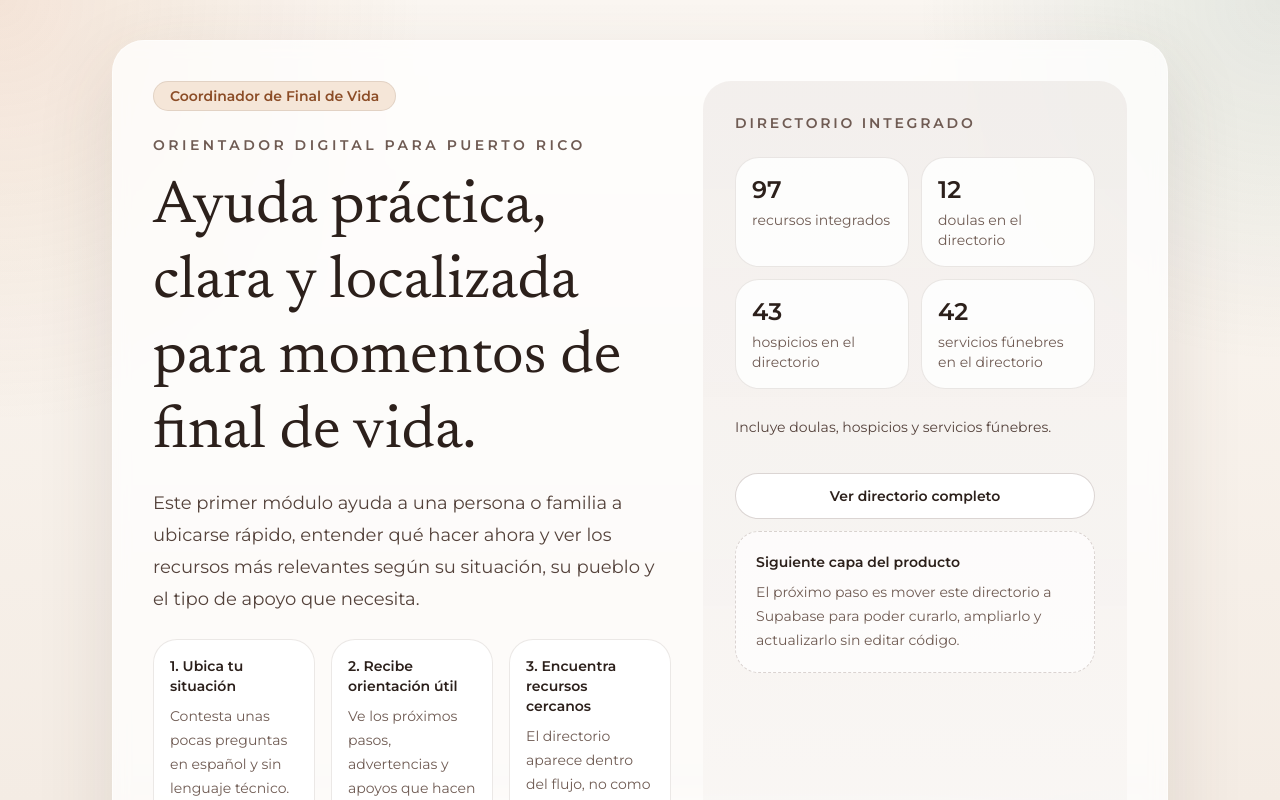
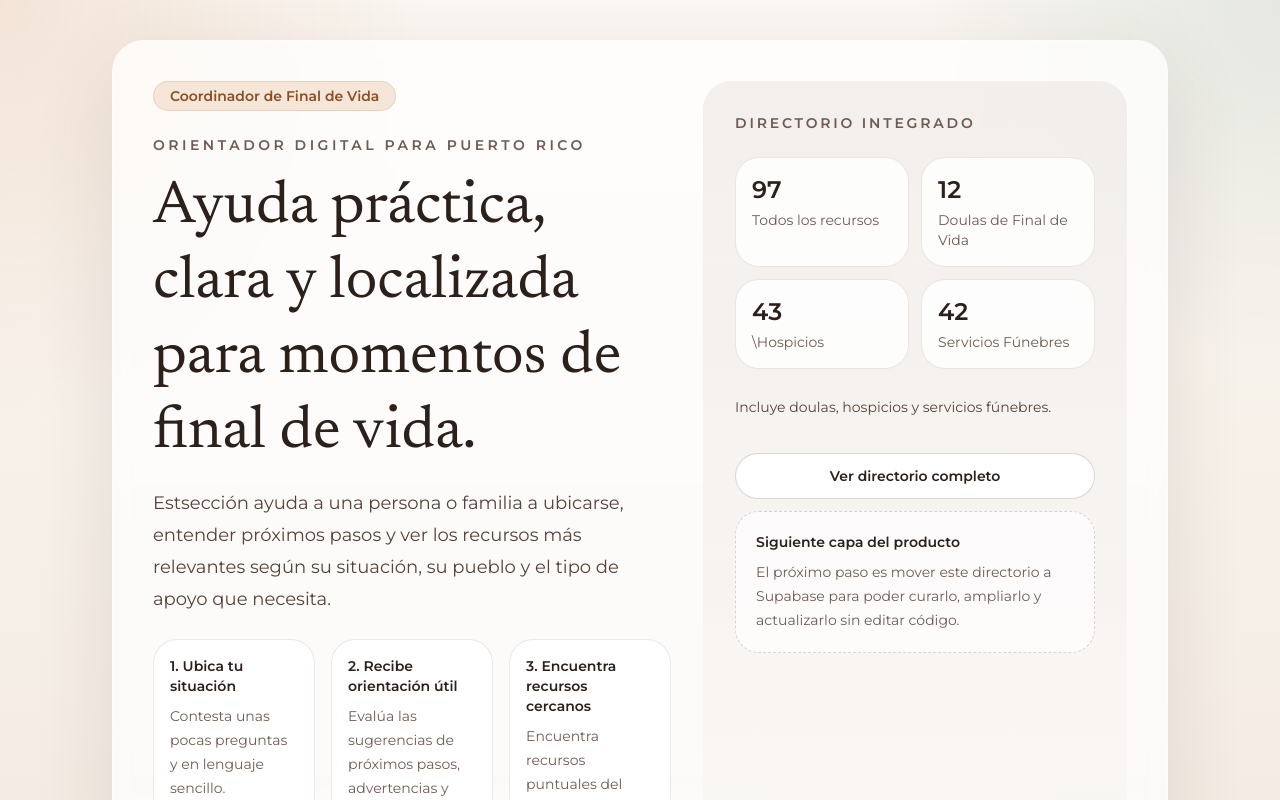
Before and after one commit to lwbpr/EOL-Planner, a Next.js app: page / in a window 1280 px wide. Shown: the top 800 px of the page. Built offline with nearby package versions, Linux system fonts and the light colour scheme; no server answers; the database is empty.

Commit message:
Update page.tsx

```diff
--- a/app/page.tsx
+++ b/app/page.tsx
@@ -20,8 +20,8 @@ export default async function Home() {
               Ayuda práctica, clara y localizada para momentos de final de vida.
             </h1>
             <p className="max-w-2xl text-lg leading-8 text-[var(--muted-strong)]">
-              Este primer módulo ayuda a una persona o familia a ubicarse rápido,
-              entender qué hacer ahora y ver los recursos más relevantes según su
+              Estsección ayuda a una persona o familia a ubicarse,
+              entender próximos pasos y ver los recursos más relevantes según su
               situación, su pueblo y el tipo de apoyo que necesita.
             </p>
           </div>
@@ -31,7 +31,7 @@ export default async function Home() {
                 1. Ubica tu situación
               </p>
               <p className="mt-2 text-sm leading-6 text-[var(--muted)]">
-                Contesta unas pocas preguntas en español y sin lenguaje técnico.
+                Contesta unas pocas preguntas y en lenguaje sencillo.
               </p>
             </div>
             <div className="rounded-3xl border border-[var(--line)] bg-[var(--surface)] p-4">
@@ -39,8 +39,8 @@ export default async function Home() {
                 2. Recibe orientación útil
               </p>
               <p className="mt-2 text-sm leading-6 text-[var(--muted)]">
-                Ve los próximos pasos, advertencias y apoyos que hacen sentido
-                para tu caso.
+                Evalúa las sugerencias de próximos pasos, advertencias y apoyos según hagan sentido
+                para tu situación.
               </p>
             </div>
             <div className="rounded-3xl border border-[var(--line)] bg-[var(--surface)] p-4">
@@ -48,7 +48,7 @@ export default async function Home() {
                 3. Encuentra recursos cercanos
               </p>
               <p className="mt-2 text-sm leading-6 text-[var(--muted)]">
-                El directorio aparece dentro del flujo, no como una lista fría.
+                Encuentra recursos puntuales del directorio filtrados a partir de tus respuestas.
               </p>
             </div>
           </div>
@@ -63,26 +63,26 @@ export default async function Home() {
               <p className="text-2xl font-semibold text-[var(--ink)]">
                 {directoryCounts.total}
               </p>
-              <p className="mt-1 text-sm text-[var(--muted)]">recursos integrados</p>
+              <p className="mt-1 text-sm text-[var(--muted)]">Todos los recursos</p>
             </div>
             <div className="rounded-3xl border border-[var(--line)] bg-white/80 p-4">
               <p className="text-2xl font-semibold text-[var(--ink)]">
                 {directoryCounts.byCategory.doula}
               </p>
-              <p className="mt-1 text-sm text-[var(--muted)]">doulas en el directorio</p>
+              <p className="mt-1 text-sm text-[var(--muted)]">Doulas de Final de Vida</p>
             </div>
             <div className="rounded-3xl border border-[var(--line)] bg-white/80 p-4">
               <p className="text-2xl font-semibold text-[var(--ink)]">
                 {directoryCounts.byCategory.hospicio}
               </p>
-              <p className="mt-1 text-sm text-[var(--muted)]">hospicios en el directorio</p>
+              <p className="mt-1 text-sm text-[var(--muted)]">\Hospicios</p>
             </div>
             <div className="rounded-3xl border border-[var(--line)] bg-white/80 p-4">
               <p className="text-2xl font-semibold text-[var(--ink)]">
                 {directoryCounts.byCategory.servicio_funebre}
               </p>
               <p className="mt-1 text-sm text-[var(--muted)]">
-                servicios fúnebres en el directorio
+                Servicios Fúnebres
               </p>
             </div>
           </div>
```
